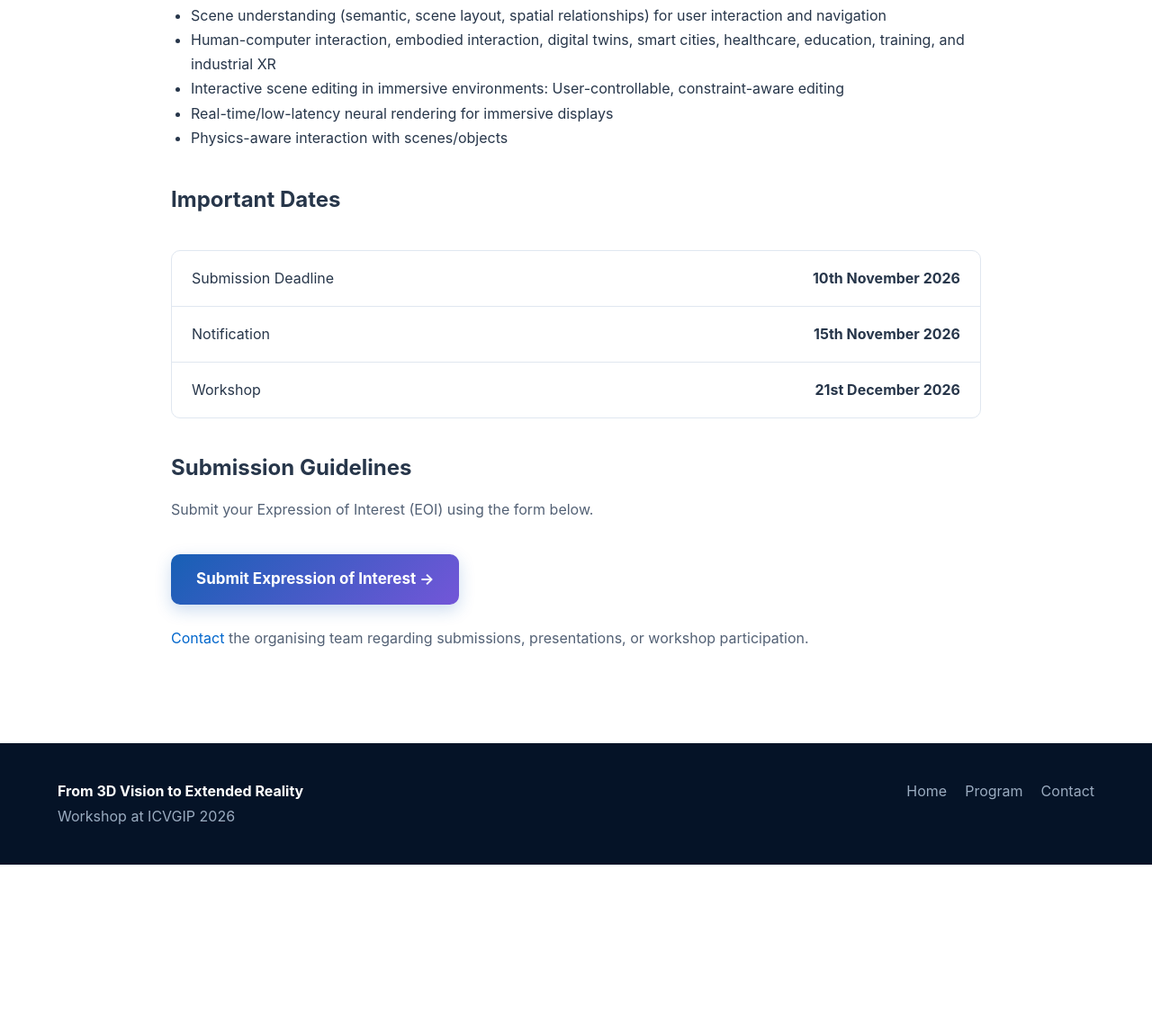
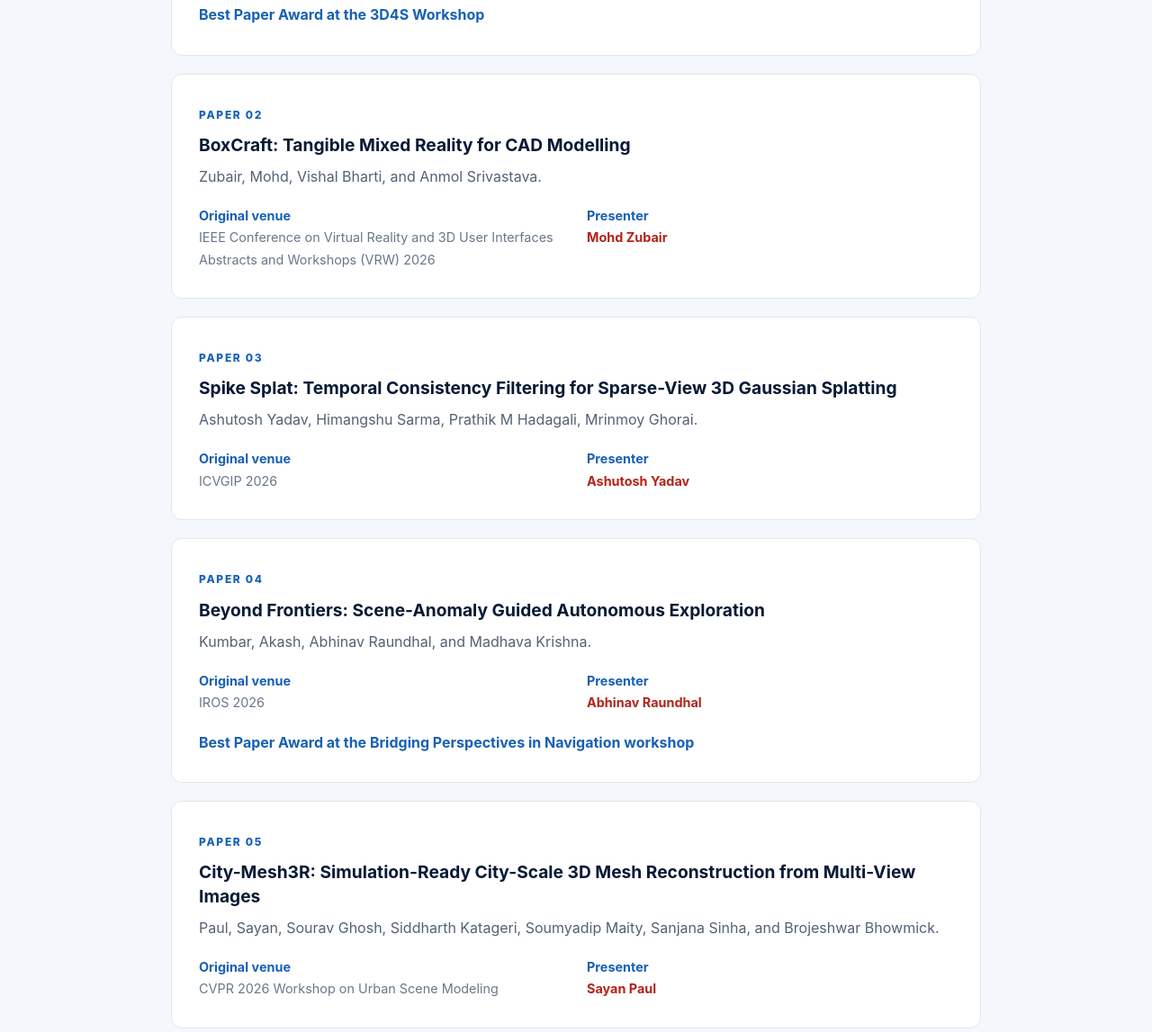
Before and after one commit to 3dv2xr/icvgip-workshop, a plain HTML site: page call-for-presentations.html in a window 1280 px wide. Shown: the part 834-1981 px from the top of the page at 90% size. Before the commit the page ends 1795 px from the top, so only its background shows below. Drawn offline with Linux system fonts and the light colour scheme.

Commit message:
add selected paper presentations

```diff
--- a/call-for-presentations.html
+++ b/call-for-presentations.html
@@ -79,6 +79,60 @@
     </p>
    </div>
   </header>
+  <section aria-labelledby="selected-presentations" class="section section-light">
+   <div class="container content">
+    <h2 id="selected-presentations">Selected Paper Presentations</h2>
+    <div class="paper-list">
+     <article class="paper-card">
+      <span class="section-label">Paper 01</span>
+      <h3>NOVA-GS: Noise-Aware View-Consistent Gaussian Splatting for Low-Light Novel View Synthesis</h3>
+      <p class="paper-authors">Pavan, Shaurya, Vemuri Divya Madhuri, Yash Pradeep Gawande, and Kaushik Mitra.</p>
+      <dl class="paper-details">
+       <div><dt>Original venue</dt><dd>CVPR 2026 Workshop on 3D Geometry Generation for Scientific Computing</dd></div>
+       <div><dt>Presenter</dt><dd class="paper-presenter">Shaurya Pavan</dd></div>
+      </dl>
+      <p class="paper-award"><strong>Best Paper Award at the 3D4S Workshop</strong></p>
+     </article>
+     <article class="paper-card">
+      <span class="section-label">Paper 02</span>
+      <h3>BoxCraft: Tangible Mixed Reality for CAD Modelling</h3>
+      <p class="paper-authors">Zubair, Mohd, Vishal Bharti, and Anmol Srivastava.</p>
+      <dl class="paper-details">
+       <div><dt>Original venue</dt><dd>IEEE Conference on Virtual Reality and 3D User Interfaces Abstracts and Workshops (VRW) 2026</dd></div>
+       <div><dt>Presenter</dt><dd class="paper-presenter">Mohd Zubair</dd></div>
+      </dl>
+     </article>
+     <article class="paper-card">
+      <span class="section-label">Paper 03</span>
+      <h3>Spike Splat: Temporal Consistency Filtering for Sparse-View 3D Gaussian Splatting</h3>
+      <p class="paper-authors">Ashutosh Yadav, Himangshu Sarma, Prathik M Hadagali, Mrinmoy Ghorai.</p>
+      <dl class="paper-details">
+       <div><dt>Original venue</dt><dd>ICVGIP 2026</dd></div>
+       <div><dt>Presenter</dt><dd class="paper-presenter">Ashutosh Yadav</dd></div>
+      </dl>
+     </article>
+     <article class="paper-card">
+      <span class="section-label">Paper 04</span>
+      <h3>Beyond Frontiers: Scene-Anomaly Guided Autonomous Exploration</h3>
+      <p class="paper-authors">Kumbar, Akash, Abhinav Raundhal, and Madhava Krishna.</p>
+      <dl class="paper-details">
+       <div><dt>Original venue</dt><dd>IROS 2026</dd></div>
+       <div><dt>Presenter</dt><dd class="paper-presenter">Abhinav Raundhal</dd></div>
+      </dl>
+      <p class="paper-award"><strong>Best Paper Award at the Bridging Perspectives in Navigation workshop</strong></p>
+     </article>
+     <article class="paper-card">
+      <span class="section-label">Paper 05</span>
+      <h3>City-Mesh3R: Simulation-Ready City-Scale 3D Mesh Reconstruction from Multi-View Images</h3>
+      <p class="paper-authors">Paul, Sayan, Sourav Ghosh, Siddharth Katageri, Soumyadip Maity, Sanjana Sinha, and Brojeshwar Bhowmick.</p>
+      <dl class="paper-details">
+       <div><dt>Original venue</dt><dd>CVPR 2026 Workshop on Urban Scene Modeling</dd></div>
+       <div><dt>Presenter</dt><dd class="paper-presenter">Sayan Paul</dd></div>
+      </dl>
+     </article>
+    </div>
+   </div>
+  </section>
   <section class="section">
    <div class="container content">
     <h2>
@@ -127,7 +181,7 @@ training, and industrial XR
        Submission Deadline
       </span>
       <strong>
-       10th November 2026
+       <s>10th November 2026</s>
       </strong>
      </div>
      <div class="date-row">
@@ -135,7 +189,7 @@ training, and industrial XR
        Notification
       </span>
       <strong>
-       15th November 2026
+       <s>15th November 2026</s>
       </strong>
      </div>
      <div class="date-row">
--- a/css/style.css
+++ b/css/style.css
@@ -195,3 +195,28 @@ footer strong { color: white; }
   outline: 3px solid #1760b5;
   outline-offset: 4px;
 }
+
+.paper-list { display: grid; gap: 20px; margin-top: 28px; }
+.paper-card { padding: clamp(20px, 4vw, 30px); background: white; border: 1px solid var(--border); border-radius: 12px; overflow-wrap: anywhere; }
+.paper-card h3 { color: var(--navy); font-size: 1.2rem; line-height: 1.4; margin: 8px 0; }
+.paper-card .paper-authors { margin-bottom: 18px; }
+.paper-details { display: grid; grid-template-columns: repeat(auto-fit, minmax(min(100%, 240px), 1fr)); gap: 12px 24px; font-size: .9rem; }
+.paper-details dt { color: var(--blue); font-weight: 700; }
+.paper-details dd { color: var(--muted); }
+
+
+/* Keynote speaker */
+.keynote-card { display: grid; grid-template-columns: minmax(0, 300px) minmax(0, 1fr); gap: 40px; padding: clamp(20px, 4vw, 40px); border: 1px solid var(--border); border-radius: 12px; background: var(--light); align-items: start; }
+.keynote-photo img { display: block; width: 100%; height: auto; border-radius: 10px; }
+.keynote-content h2 { color: var(--navy); font-size: clamp(1.7rem, 3vw, 2.3rem); line-height: 1.2; margin: 10px 0; }
+.keynote-content p { margin-bottom: 16px; }
+.keynote-content .affiliation { margin-bottom: 22px; }
+.keynote-profile { color: var(--blue); font-weight: 700; text-decoration: underline; text-underline-offset: 4px; }
+@media (max-width: 600px) {
+    .keynote-card { grid-template-columns: 1fr; gap: 24px; }
+    .keynote-photo { max-width: 300px; }
+}
+
+.paper-card .paper-award { margin: 18px 0 0; color: var(--blue); }
+
+.paper-details .paper-presenter { color: #b42318; font-weight: 700; }
```
Also changed, not shown: speakers.html (+14 -55 lines), assets/images/speakers/avinash-sharma.png (added).
